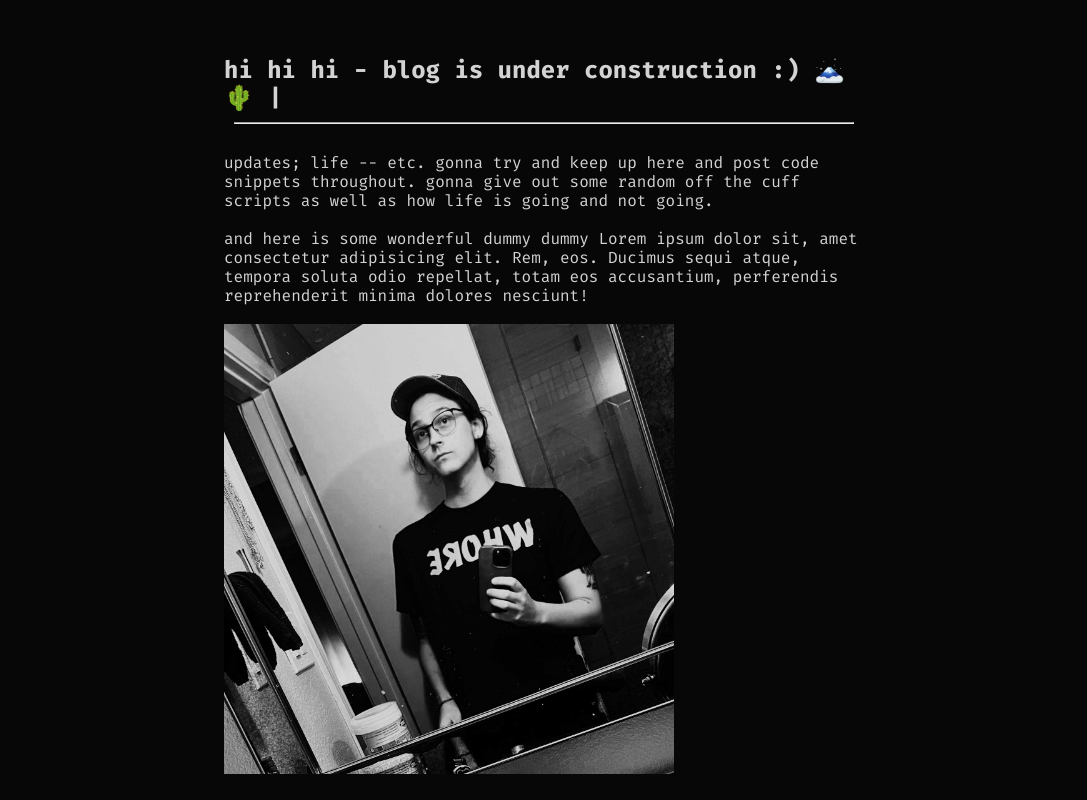
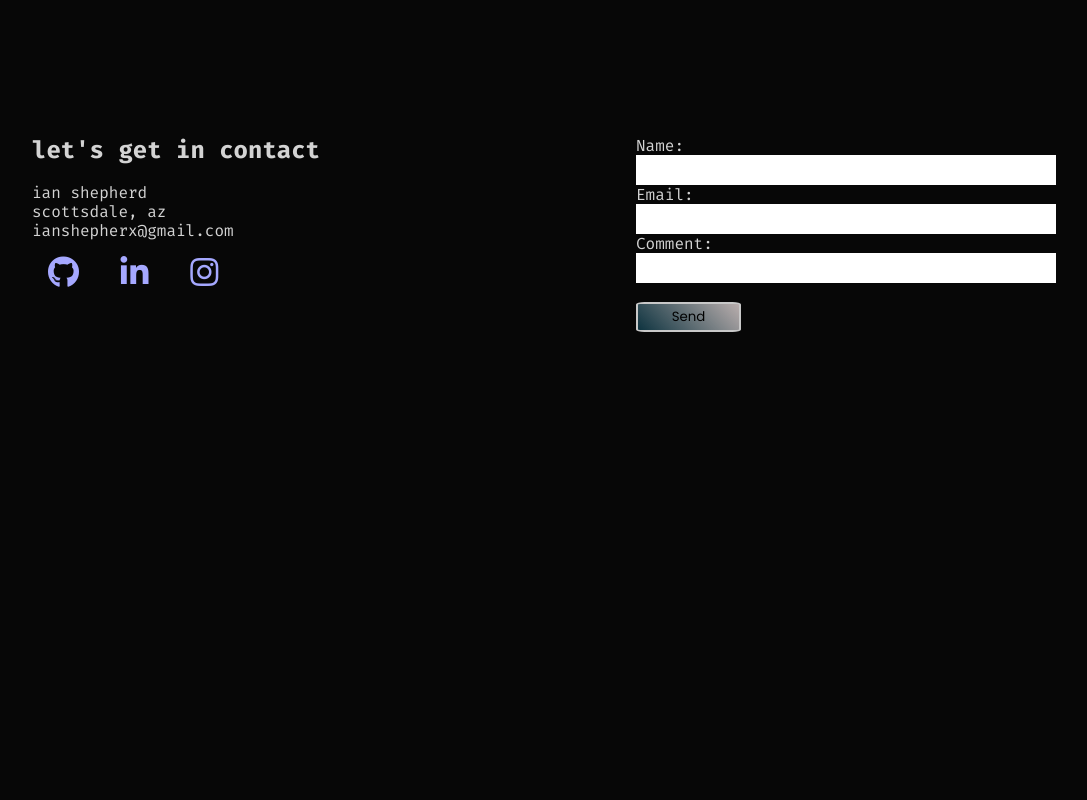
Before and after one commit to shepherx/_shepherx, a plain HTML site: page index.html in a window 1280 px wide. Shown: the part 1600-2400 px from the top of the page, without its empty margins (96-1183 px from the left). After the commit the page ends 1944 px from the top, so only its background shows below. Drawn offline with nearby package versions, Linux system fonts and the light colour scheme.

Commit message:
removedblog link and added imgs

```diff
--- a/index.html
+++ b/index.html
@@ -81,28 +81,10 @@
             </p>
           </div>
           <div class="i-item">
-            <img src="./root/img/edit_pro.jpg" alt="" />
-          </div>
-        </div>
-      </section>
-
-      <section id="blog-section">
-        <div class="blog-text">
-          <div class="b-item">
-            <div class="b-wrapper">
-              <h1 class="inside-b">hi hi hi - blog is under construction :) &#128507; &#127797; |</h1>
+            <img src="./root/img/bk.jpeg" alt="" />
             </div>
-            <p class="inside-b">
-             <hr>
-             <br>
-             updates; life -- etc. gonna try and keep up here and post code snippets throughout. gonna give out some random off the cuff scripts as well as how life is going and not going.
-             <br>
-             <br>
-             and here is some <italics>wonderful</italics> dummy dummy Lorem ipsum dolor sit, amet consectetur adipisicing elit. Rem, eos. Ducimus sequi atque, tempora soluta odio repellat, totam eos accusantium, perferendis reprehenderit minima dolores nesciunt!
-            </p>
-            <br>
-                <div class="b-img">
-            <img src="./root/img/black-white-blog.jpg" alt="" />
+          <div class="i-item">
+            <img src="./root/img/wink-color.jpeg" alt="" />
           </div>
         </div>
       </section>
```
Also changed, not shown: root/img/bk.jpeg (added), root/img/wink-color.jpeg (added), 1 other file.
